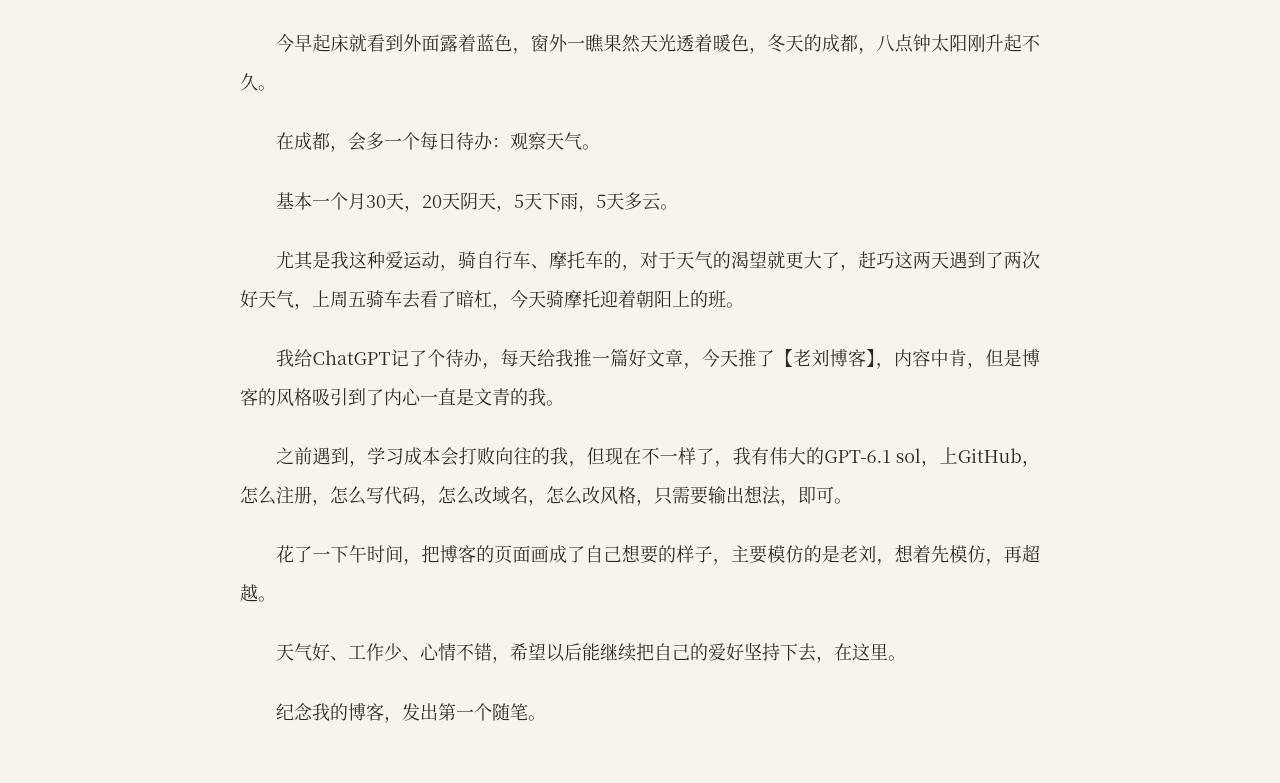
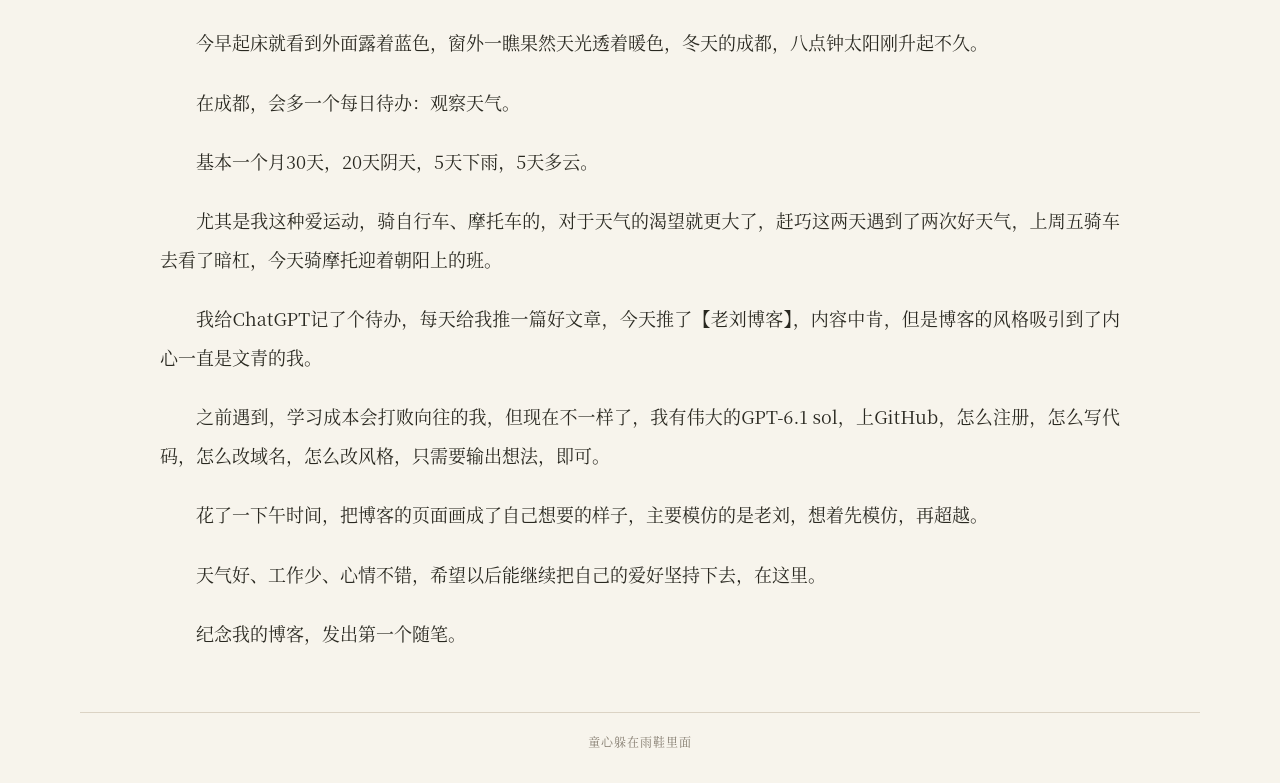
Before and after one commit to li1clbxyqsh1-ship-it/fly-blog, a plain HTML site: page blog-first.html in a window 1280 px wide. Shown: the part 222-1005 px from the top of the page. Drawn offline with Linux system fonts and the light colour scheme.

Commit message:
Widen article reading columns consistently to 960px

```diff
--- a/content-layout.css
+++ b/content-layout.css
@@ -1,5 +1,5 @@
 /* One frame and heading system for all content pages. The homepage remains separate. */
-:root{--content-width:1120px;--reading-width:800px;--page-title-size:44px;--detail-title-size:36px;--gold:#96701f;--muted:#827a6d;--line:#dbd3c4}
+:root{--content-width:1120px;--reading-width:800px;--article-width:960px;--page-title-size:44px;--detail-title-size:36px;--gold:#96701f;--muted:#827a6d;--line:#dbd3c4}
 .page{width:min(var(--content-width),calc(100% - 64px))}
 .page>header,body[data-view="sports"] .page>header{height:72px;flex:none;border-bottom:1px solid var(--line)}
 .page>header .logo,.page>header .logo-link img,body[data-view="sports"] .page>header .logo{width:64px;height:64px;object-fit:contain}
@@ -10,6 +10,7 @@
 .page main .content-heading h1{font-size:var(--page-title-size)}
 .page main .record-head h1,.page main .article h1{font-size:var(--detail-title-size);line-height:1.4;letter-spacing:.04em}
 .article,.article-page .toolbar,.prose-record,.record{width:100%;max-width:var(--reading-width);margin-inline:auto}
+.article,.article-page .toolbar,.prose-record{max-width:var(--article-width)}
 .content img,#article-content img{display:block;width:auto;height:auto;max-width:100%;max-height:75vh;max-height:75svh;margin:1.25em auto}
 .viewport-page #ride-view{max-width:none}
 .content-heading,.content-title-row{display:flex;align-items:baseline;justify-content:space-between;gap:20px}
```
